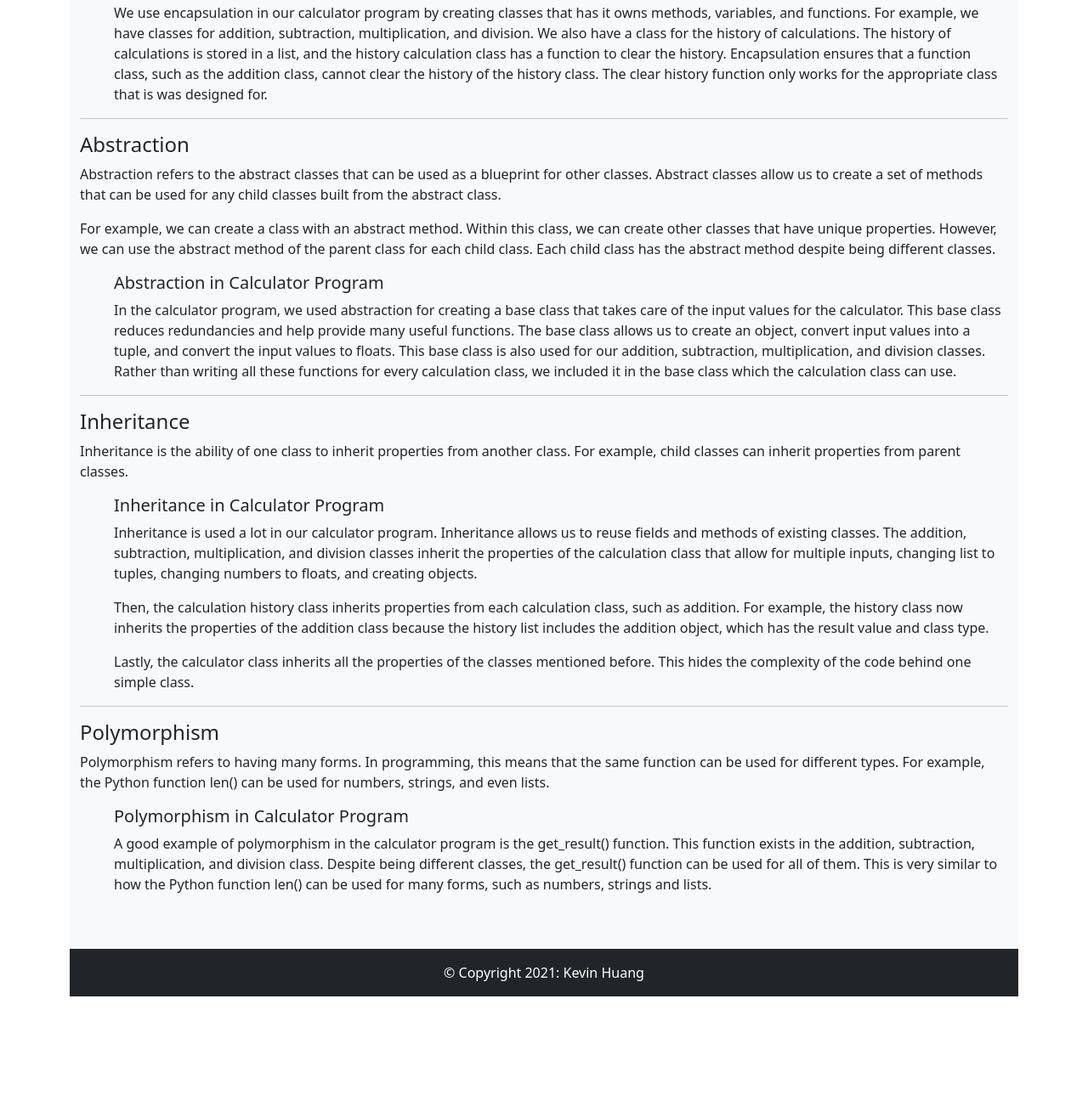
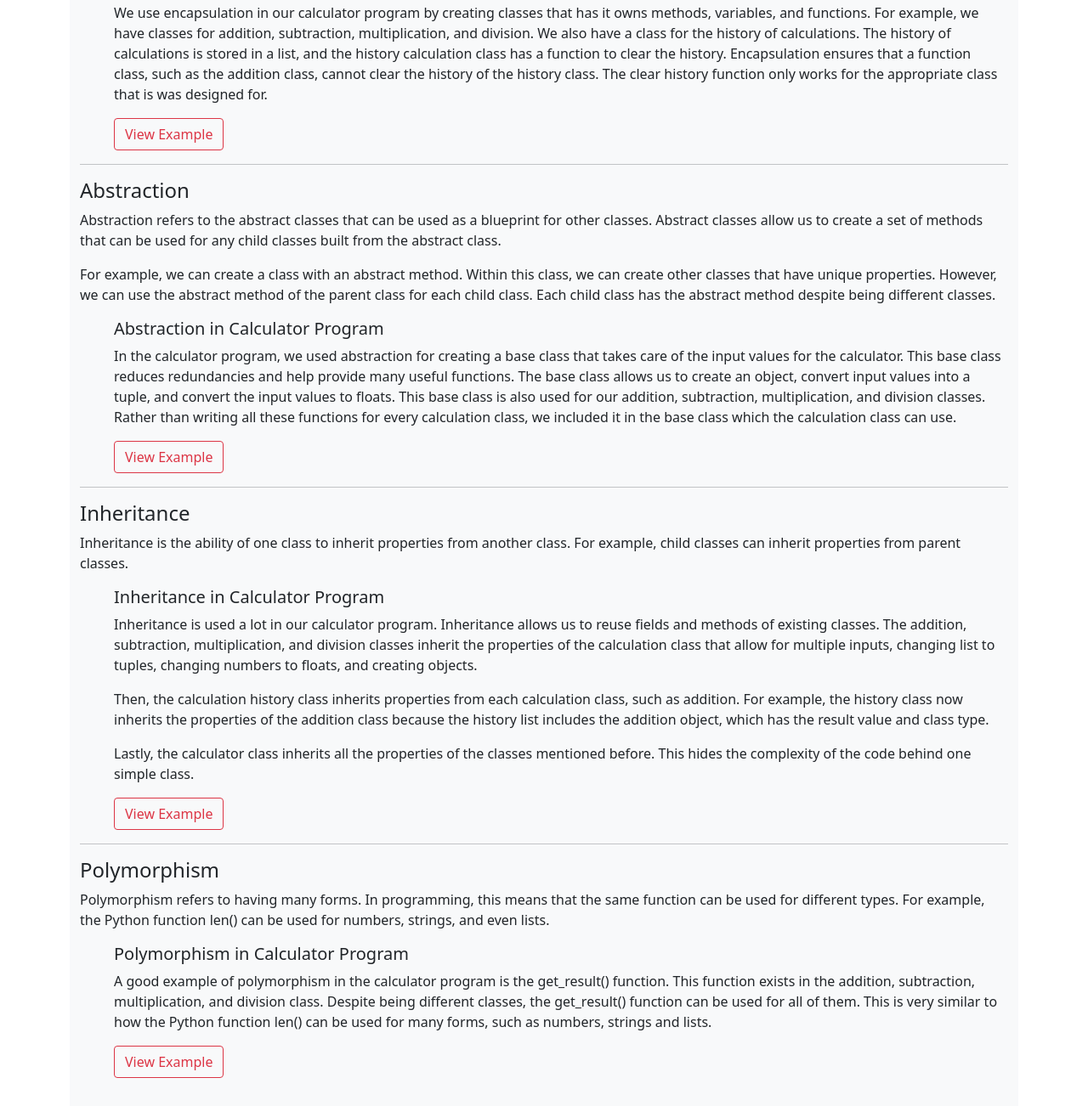
Before and after one commit to k3vinhu4ng/IS218Project2, a plain HTML site: page docs/oop.html in a window 1280 px wide. Shown: the part 578-1880 px from the top of the page at 85% size. Before the commit the page ends 1751 px from the top, so only its background shows below. Drawn offline with nearby package versions, Linux system fonts and the light colour scheme.

Commit message:
added github links

```diff
--- a/docs/oop.html
+++ b/docs/oop.html
@@ -113,6 +113,9 @@
             history class. The clear history function only works for the appropriate class that is was designed for.
 
         </p>
+
+            <a href="https://github.com/k3vinhu4ng/IS218calculator/blob/9892b27b068cbdad00d8fc0e8e6b6f6efc522c45/calculator/history/calculations.py#L8-L17"
+               target="_blank" class="btn btn-outline-danger">View Example</a>
 </div>
 
         <hr>
@@ -138,6 +141,9 @@
                 writing all these functions for every calculation class, we included it in the base class which the calculation class
                 can use.
             </p>
+
+            <a href="https://github.com/k3vinhu4ng/IS218calculator/blob/9892b27b068cbdad00d8fc0e8e6b6f6efc522c45/calculator/calculations/calculation.py#L4-L22"
+               target="_blank" class="btn btn-outline-danger">View Example</a>
         </div>
         <hr>
 
@@ -161,6 +167,10 @@
 
             <p>Lastly, the calculator class inherits all the properties of the classes mentioned before. This hides
             the complexity of the code behind  one simple class.</p>
+
+            <a href="https://github.com/k3vinhu4ng/IS218calculator/blob/9892b27b068cbdad00d8fc0e8e6b6f6efc522c45/calculator/calculator.py#L20-L23"
+               target="_blank" class="btn btn-outline-danger">View Example</a>
+
         </div>
 
 
@@ -181,6 +191,10 @@
                 get_result() function can be used for all of them. This is very similar to how the Python function len() can be
                 used for many forms, such as numbers, strings and lists.
             </p>
+
+            <a href="https://github.com/k3vinhu4ng/IS218calculator/blob/9892b27b068cbdad00d8fc0e8e6b6f6efc522c45/calculator/calculations/addition.py#L7-L12"
+               target="_blank" class="btn btn-outline-danger">View Example</a>
+
 
         </div>
 
```
Also changed, not shown: docs/aaa.html (+5 -0 lines), docs/python.html (+3 -0 lines).
